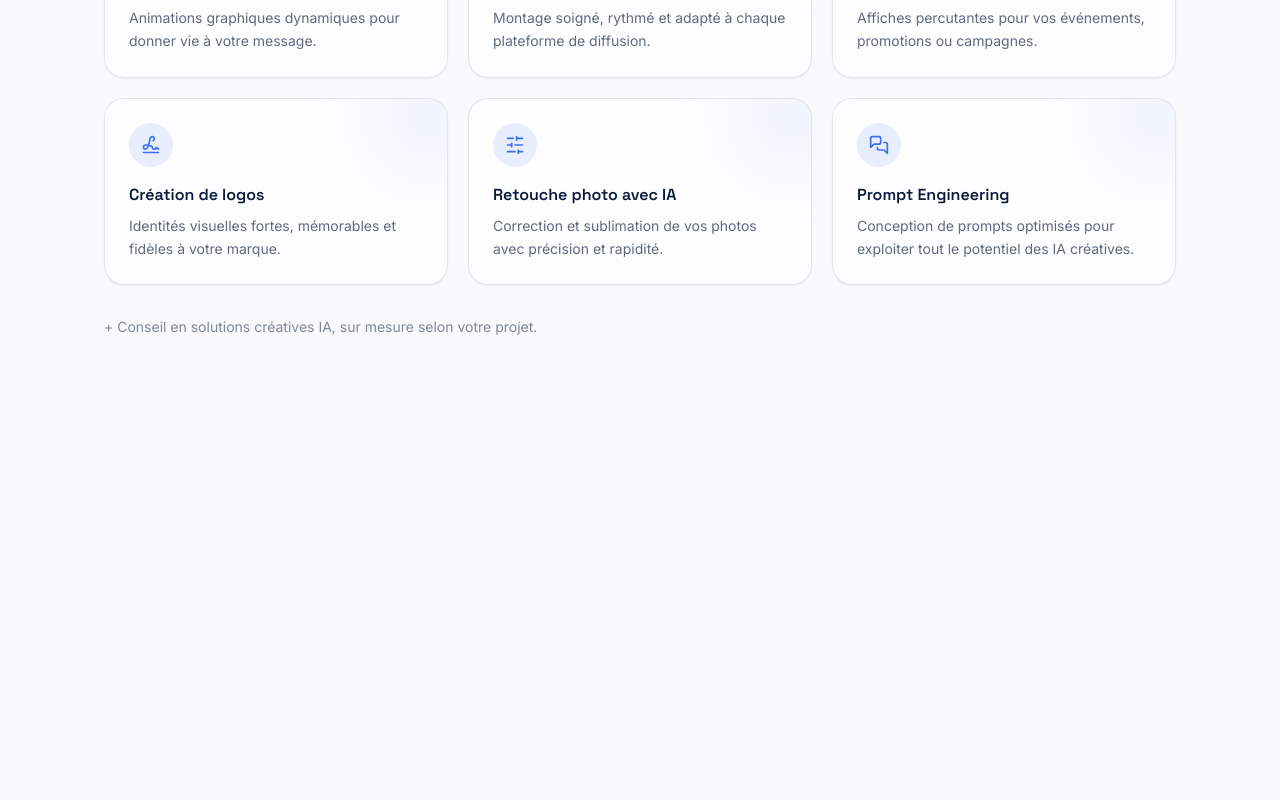
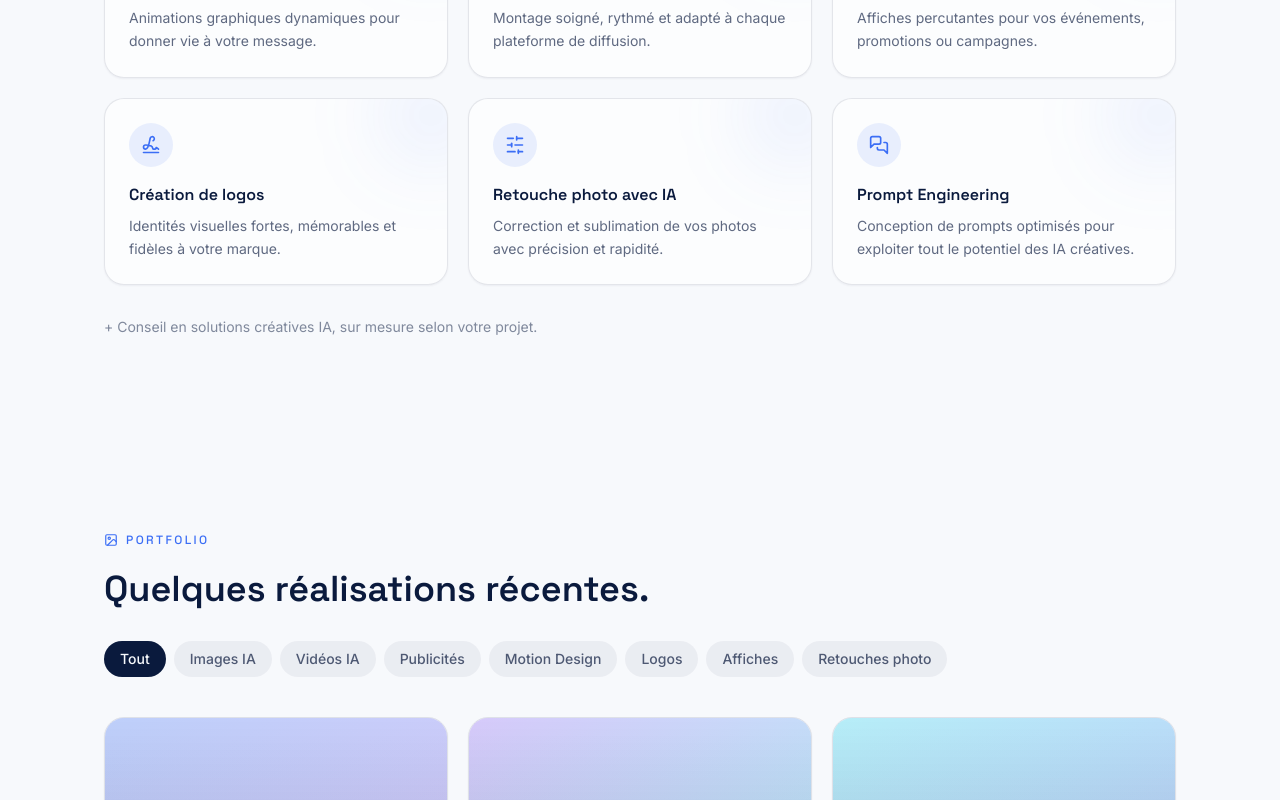
Before and after one commit to OlivierZANNOUAdjarra/caleb-creative-portfolio, a Next.js app: page / in a window 1280 px wide. Shown: the part 2000-2800 px from the top of the page. Before the commit the page ends 2433 px from the top, so only its background shows below. Built offline with nearby package versions, Linux system fonts and the light colour scheme.

Commit message:
Add PortfolioSection component to page

```diff
--- a/app/page.tsx
+++ b/app/page.tsx
@@ -1,6 +1,7 @@
 'use client';
 import AboutSection from '@/components/AboutSection';
 import ServicesSection from '@/components/ServicesSection';
+import PortfolioSection from '@/components/PortfolioSection';
 import Image from 'next/image';
 import { motion } from 'framer-motion';
 import { MessageCircle, ArrowRight, Sparkles } from 'lucide-react';
@@ -113,6 +114,7 @@ export default function Home() {
       </section>
       <AboutSection />
       <ServicesSection />
+      <PortfolioSection />
       {/* ── BOUTON WHATSAPP FLOTTANT ─────────────────────────────────── */}
       <a
         href={WHATSAPP_LINK}
```
